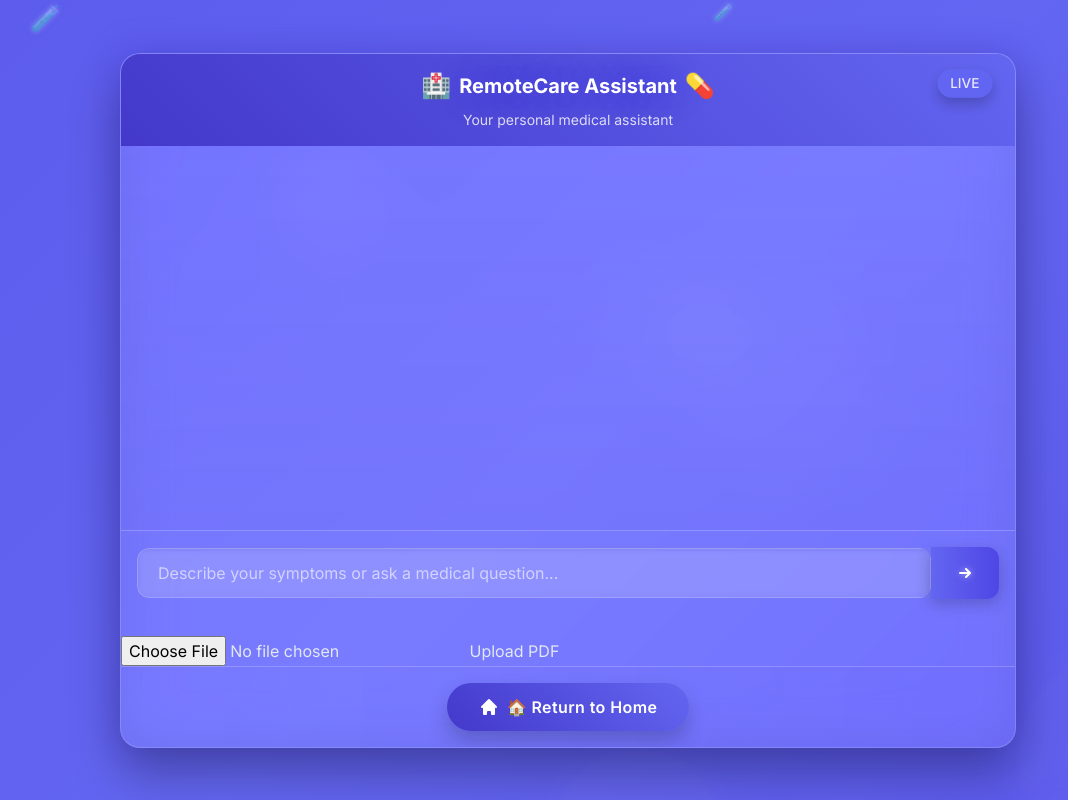
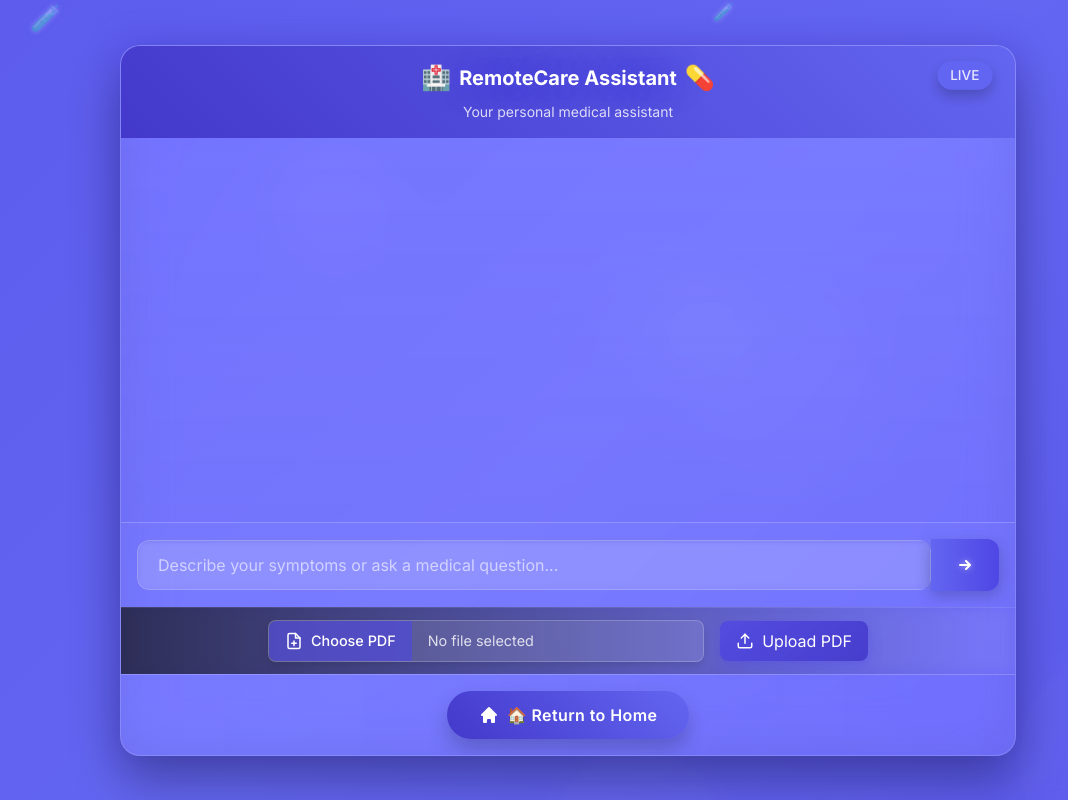
Before and after one commit to SankalpBadoni/RemoteCare, a Flask app: page /chat in a window 1280 px wide. Shown: the whole page, without its empty margins (72-1140 px from the left). Run offline with Flask 3, Linux system fonts and the light colour scheme.

Commit message:
updated chat bot UI/UX

```diff
--- a/static/js/chat.js
+++ b/static/js/chat.js
@@ -5,27 +5,28 @@ const msgerChat = document.querySelector(".chat-area");
 const BOT_NAME = "🩺 RemoteCare";
 const PERSON_NAME = "👤 You";
 
-
-document.getElementById("pdfUploadForm").addEventListener("submit", function(e) {
+document
+  .getElementById("pdfUploadForm")
+  .addEventListener("submit", function (e) {
     e.preventDefault(); // prevent full page reload
 
     const formData = new FormData(this);
 
     fetch("/process_upload", {
       method: "POST",
-    body: formData
+      body: formData,
     })
-.then(response => response.json())
-.then(data => {
+      .then((response) => response.json())
+      .then((data) => {
         appendMessage("📄 System", "left", data.message || "Upload complete.");
       })
-.catch(error => {
+      .catch((error) => {
         console.error("Upload failed:", error);
         appendMessage("📄 System", "left", "Upload failed. Please try again.");
       });
   });
 
-msgerForm.addEventListener("submit", event => {
+msgerForm.addEventListener("submit", (event) => {
   event.preventDefault();
 
   const msgText = msgerInput.value;
@@ -37,18 +38,24 @@ msgerForm.addEventListener("submit", event => {
 });
 
 function appendMessage(name, side, text) {
-    const msgBubbleClass = side === "right"
+  const msgBubbleClass =
+    side === "right"
       ? "user-bubble rounded-tl-2xl rounded-tr-none rounded-bl-2xl rounded-br-2xl text-white"
       : "bot-bubble rounded-tl-none rounded-tr-2xl rounded-bl-2xl rounded-br-2xl";
 
-    const nameClass = side === "right" ? "text-white text-opacity-90" : "text-white";
+  const nameClass =
+    side === "right" ? "text-white text-opacity-90" : "text-white";
 
   let msgHTML = `
-    <div class="msg ${side}-msg flex ${side === "right" ? "justify-end" : "justify-start"} mb-4 w-full">
+    <div class="msg ${side}-msg flex ${
+    side === "right" ? "justify-end" : "justify-start"
+  } mb-4 w-full">
         <div class="msg-bubble ${msgBubbleClass} p-4 max-w-xs md:max-w-md shadow-sm relative">
             <div class="msg-info mb-2 flex items-center justify-between">
                 <div class="msg-info-name font-semibold ${nameClass}">${name}</div>
-                <div class="msg-info-time text-xs opacity-75 ml-2">${formatDate(new Date())}</div>
+                <div class="msg-info-time text-xs opacity-75 ml-2">${formatDate(
+                  new Date()
+                )}</div>
             </div>
             <div class="msg-text">${text}</div>
         </div>
@@ -78,7 +85,7 @@ function botResponse(rawText) {
     document.getElementById("typing-indicator").remove();
 
     // Handle both string and JSON responses
-        const response = typeof data === 'string' ? data : JSON.stringify(data);
+    const response = typeof data === "string" ? data : JSON.stringify(data);
     appendMessage(BOT_NAME, "left", response);
   });
 }
@@ -96,16 +103,16 @@ function goHome() {
 
 // Create floating spiritual particles
 function createParticle() {
-    const particles = ['💊', '🩺', '🏥', '💉', '🧪', '🧬', '⚕️'];
-    const particle = document.createElement('div');
-    particle.className = 'particle';
+  const particles = ["💊", "🩺", "🏥", "💉", "🧪", "🧬", "⚕️"];
+  const particle = document.createElement("div");
+  particle.className = "particle";
   particle.innerHTML = particles[Math.floor(Math.random() * particles.length)];
-    particle.style.left = Math.random() * 100 + '%';
-    particle.style.fontSize = (Math.random() * 1.5 + 0.5) + 'rem';
-    particle.style.animationDelay = Math.random() * 20 + 's';
-    particle.style.animationDuration = (Math.random() * 10 + 15) + 's';
+  particle.style.left = Math.random() * 100 + "%";
+  particle.style.fontSize = Math.random() * 1.5 + 0.5 + "rem";
+  particle.style.animationDelay = Math.random() * 20 + "s";
+  particle.style.animationDuration = Math.random() * 10 + 15 + "s";
 
-    document.getElementById('particles').appendChild(particle);
+  document.getElementById("particles").appendChild(particle);
 
   setTimeout(() => {
     particle.remove();
@@ -122,13 +129,13 @@ for (let i = 0; i < 3; i++) {
 
 // Create floating circles in background
 function createFloatingCircles() {
-    const circlesContainer = document.getElementById('floating-circles');
-    circlesContainer.innerHTML = ''; // Clear existing circles
+  const circlesContainer = document.getElementById("floating-circles");
+  circlesContainer.innerHTML = ""; // Clear existing circles
 
   // Create 8 random circles
   for (let i = 0; i < 8; i++) {
-        const circle = document.createElement('div');
-        circle.className = 'floating-circle';
+    const circle = document.createElement("div");
+    circle.className = "floating-circle";
 
     // Random size between 100px and 300px
     const size = Math.floor(Math.random() * 200) + 100;
@@ -155,3 +162,15 @@ createFloatingCircles();
 
 // Recreate circles occasionally for variety
 setInterval(createFloatingCircles, 30000);
+
+document.getElementById('fileInput').addEventListener('change', function() {
+    const fileNameDisplay = document.getElementById('selected-file-name');
+    if (this.files.length > 0) {
+        // Show the name of the selected file
+        fileNameDisplay.textContent = this.files[0].name;
+        fileNameDisplay.style.color = 'rgba(255, 255, 255, 0.9)';
+    } else {
+        fileNameDisplay.textContent = 'No file selected';
+        fileNameDisplay.style.color = 'rgba(255, 255, 255, 0.6)';
+    }
+});
--- a/static/styles/chat.css
+++ b/static/styles/chat.css
@@ -382,3 +382,151 @@ body {
     background: linear-gradient(to right, transparent, rgba(79,70,229,0.05)); /* Maintain gradient */
     border-top: 1px solid rgba(255, 255, 255, 0.2); /* Keep border top */
 }
+
+.upload-container {
+    display: flex;
+    justify-content: center;
+    padding: 0.75rem 1rem;
+    background: linear-gradient(to right, rgba(26, 26, 46, 0.8), rgba(79, 70, 229, 0.1));
+    backdrop-filter: blur(8px);
+    border-top: 1px solid rgba(255, 255, 255, 0.1);
+}
+
+.modern-upload-form {
+    display: flex;
+    align-items: center;
+    width: 100%;
+    max-width: 600px;
+    gap: 1rem;
+}
+
+.file-input-wrapper {
+    display: flex;
+    align-items: center;
+    flex: 1;
+    background: rgba(255, 255, 255, 0.1);
+    border-radius: 8px;
+    overflow: hidden;
+    border: 1px solid rgba(255, 255, 255, 0.2);
+    box-shadow: 0 4px 6px rgba(0, 0, 0, 0.1);
+    transition: all 0.3s ease;
+}
+
+.file-input-wrapper:hover {
+    background: rgba(255, 255, 255, 0.15);
+    border-color: rgba(255, 255, 255, 0.3);
+}
+
+.file-upload-input {
+    position: absolute;
+    width: 0.1px;
+    height: 0.1px;
+    opacity: 0;
+    overflow: hidden;
+    z-index: -1;
+}
+
+.file-select-btn {
+    display: flex;
+    align-items: center;
+    padding: 0.5rem 1rem;
+    background: rgba(79, 70, 229, 0.6);
+    color: white;
+    cursor: pointer;
+    transition: all 0.3s ease;
+    height: 40px;
+}
+
+.file-select-btn:hover {
+    background: rgba(79, 70, 229, 0.8);
+}
+
+.file-icon {
+    width: 18px;
+    height: 18px;
+    margin-right: 8px;
+}
+
+.file-select-text {
+    font-weight: 500;
+    font-size: 0.9rem;
+    white-space: nowrap;
+}
+
+.selected-file-name {
+    padding: 0 1rem;
+    color: rgba(255, 255, 255, 0.8);
+    font-size: 0.9rem;
+    overflow: hidden;
+    text-overflow: ellipsis;
+    white-space: nowrap;
+    max-width: 200px;
+}
+
+.submit-pdf-btn {
+    display: flex;
+    align-items: center;
+    padding: 0.5rem 1rem;
+    height: 40px;
+    background: linear-gradient(135deg, rgba(79, 70, 229, 0.8), rgba(67, 56, 202, 0.9));
+    color: white;
+    border: none;
+    border-radius: 8px;
+    cursor: pointer;
+    transition: all 0.3s ease;
+    box-shadow: 0 4px 10px rgba(0, 0, 0, 0.2);
+}
+
+.submit-pdf-btn:hover {
+    transform: translateY(-2px);
+    box-shadow: 0 6px 15px rgba(79, 70, 229, 0.4);
+    background: linear-gradient(135deg, rgba(91, 82, 233, 0.9), rgba(79, 70, 229, 1));
+}
+
+.submit-pdf-btn:active {
+    transform: translateY(1px);
+    box-shadow: 0 2px 8px rgba(79, 70, 229, 0.3);
+}
+
+.upload-icon {
+    width: 18px;
+    height: 18px;
+    margin-right: 8px;
+}
+
+/* Animation for the upload button */
+@keyframes pulse-upload {
+    0% {
+        box-shadow: 0 4px 10px rgba(79, 70, 229, 0.3);
+    }
+    50% {
+        box-shadow: 0 4px 15px rgba(79, 70, 229, 0.5);
+    }
+    100% {
+        box-shadow: 0 4px 10px rgba(79, 70, 229, 0.3);
+    }
+}
+
+.submit-pdf-btn {
+    animation: pulse-upload 3s infinite;
+}
+
+.submit-pdf-btn:hover {
+    animation: none;
+}
+
+/* Responsive design */
+@media (max-width: 640px) {
+    .modern-upload-form {
+        flex-direction: column;
+        gap: 0.5rem;
+    }
+
+    .file-input-wrapper, .submit-pdf-btn {
+        width: 100%;
+    }
+
+    .submit-pdf-btn {
+        justify-content: center;
+    }
+}
--- a/templates/chat.html
+++ b/templates/chat.html
@@ -1,12 +1,21 @@
 <!DOCTYPE html>
 <html lang="en">
   <head>
-    <meta charset="UTF-8">
-    <meta name="viewport" content="width=device-width, initial-scale=1.0">
+    <meta charset="UTF-8" />
+    <meta name="viewport" content="width=device-width, initial-scale=1.0" />
     <title>RemoteCare - Medical Assistant</title>
-    <link href="https://cdn.jsdelivr.net/npm/tailwindcss@2.2.19/dist/tailwind.min.css" rel="stylesheet">
-    <link href="https://fonts.googleapis.com/css2?family=Inter:wght@300;400;500;600;700&display=swap" rel="stylesheet">
-    <link rel="stylesheet" href="{{ url_for('static', filename='styles/chat.css') }}">
+    <link
+      href="https://cdn.jsdelivr.net/npm/tailwindcss@2.2.19/dist/tailwind.min.css"
+      rel="stylesheet"
+    />
+    <link
+      href="https://fonts.googleapis.com/css2?family=Inter:wght@300;400;500;600;700&display=swap"
+      rel="stylesheet"
+    />
+    <link
+      rel="stylesheet"
+      href="{{ url_for('static', filename='styles/chat.css') }}"
+    />
   </head>
   <body class="min-h-screen">
     <div class="floating-particles" id="particles"></div>
@@ -15,7 +24,9 @@
     <div id="floating-circles"></div>
 
     <div class="flex justify-center items-center min-h-[80vh] p-4">
-        <section class="chatbot-container rounded-lg shadow-xl w-full max-w-4xl overflow-hidden">
+      <section
+        class="chatbot-container rounded-lg shadow-xl w-full max-w-4xl overflow-hidden"
+      >
         <!-- Header -->
         <header class="spiritual-gradient p-4 text-white rounded-t-lg relative">
           <div class="chat-header-pill">LIVE</div>
@@ -24,57 +35,100 @@
             <h1 class="text-xl font-bold glow-effect">RemoteCare Assistant</h1>
             <span class="text-2xl ml-2">💊</span>
           </div>
-                <p class="text-center text-sm opacity-80 mt-2">Your personal medical assistant</p>
+          <p class="text-center text-sm opacity-80 mt-2">
+            Your personal medical assistant
+          </p>
         </header>
 
         <!-- Chat Area -->
-            <main class="chat-area p-4 overflow-y-auto overflow-x-hidden h-96 bg-gradient-to-b from-transparent to-rgba(79,70,229,0.05)">
-                <div class="msg left-msg">
-
-                </div>
+        <main
+          class="chat-area p-4 overflow-y-auto overflow-x-hidden h-96 bg-gradient-to-b from-transparent to-rgba(79,70,229,0.05)"
+        >
+          <div class="msg left-msg"></div>
         </main>
 
         <!-- Input Area -->
-            <form class="input-area flex p-4 bg-gradient-to-r from-transparent to-rgba(79,70,229,0.05) border-t border-white border-opacity-20">
-                <div class="chat-input-container flex-grow relative rounded-l-lg overflow-hidden">
-                    <input type="text"
+        <form
+          class="input-area flex p-4 bg-gradient-to-r from-transparent to-rgba(79,70,229,0.05) border-t border-white border-opacity-20"
+        >
+          <div
+            class="chat-input-container flex-grow relative rounded-l-lg overflow-hidden"
+          >
+            <input
+              type="text"
               class="w-full p-3 border border-r-0 border-white border-opacity-30 focus:outline-none focus:ring-2 focus:ring-indigo-500 focus:ring-opacity-50 bg-white bg-opacity-20 text-white placeholder-white placeholder-opacity-70 backdrop-filter backdrop-blur-sm"
               id="textInput"
-                           placeholder="Describe your symptoms or ask a medical question...">
-                    <div class="absolute inset-0 pointer-events-none shadow-inner rounded-l-lg"></div>
+              placeholder="Describe your symptoms or ask a medical question..."
+            />
+            <div
+              class="absolute inset-0 pointer-events-none shadow-inner rounded-l-lg"
+            ></div>
           </div>
-                <button type="submit"
-                        class="px-6 py-3 spiritual-gradient text-white font-medium rounded-r-lg hover:opacity-90 transition-all duration-300 focus:outline-none focus:ring-2 focus:ring-white focus:ring-opacity-50 shadow-md hover:shadow-lg active:scale-95">
-                    <svg xmlns="http://www.w3.org/2000/svg" class="h-5 w-5" viewBox="0 0 20 20" fill="currentColor">
-                        <path fill-rule="evenodd" d="M10.293 5.293a1 1 0 011.414 0l4 4a1 1 0 010 1.414l-4 4a1 1 0 01-1.414-1.414L12.586 11H5a1 1 0 110-2h7.586l-2.293-2.293a1 1 0 010-1.414z" clip-rule="evenodd" />
+          <button
+            type="submit"
+            class="px-6 py-3 spiritual-gradient text-white font-medium rounded-r-lg hover:opacity-90 transition-all duration-300 focus:outline-none focus:ring-2 focus:ring-white focus:ring-opacity-50 shadow-md hover:shadow-lg active:scale-95"
+          >
+            <svg
+              xmlns="http://www.w3.org/2000/svg"
+              class="h-5 w-5"
+              viewBox="0 0 20 20"
+              fill="currentColor"
+            >
+              <path
+                fill-rule="evenodd"
+                d="M10.293 5.293a1 1 0 011.414 0l4 4a1 1 0 010 1.414l-4 4a1 1 0 01-1.414-1.414L12.586 11H5a1 1 0 110-2h7.586l-2.293-2.293a1 1 0 010-1.414z"
+                clip-rule="evenodd"
+              />
             </svg>
           </button>
         </form>
 
+
+
 <div class="upload-container">
-            <!-- Hidden Inputs -->
-             <form action="{{ url_for('process_upload') }}" id="pdfUploadForm" method="post" enctype="multipart/form-data" class="space-y-6">
+    <form action="{{ url_for('process_upload') }}" id="pdfUploadForm" method="post" enctype="multipart/form-data" class="modern-upload-form">
+        <div class="file-input-wrapper">
             <input type="file" name="file" accept=".pdf" required class="file-upload-input" id="fileInput">
-            <button class="upload-btn">
+            <label for="fileInput" class="file-select-btn">
+                <svg xmlns="http://www.w3.org/2000/svg" class="file-icon" viewBox="0 0 24 24" fill="none" stroke="currentColor" stroke-width="2" stroke-linecap="round" stroke-linejoin="round">
+                    <path d="M14 2H6a2 2 0 0 0-2 2v16a2 2 0 0 0 2 2h12a2 2 0 0 0 2-2V8z"></path>
+                    <polyline points="14 2 14 8 20 8"></polyline>
+                    <line x1="12" y1="18" x2="12" y2="12"></line>
+                    <line x1="9" y1="15" x2="15" y2="15"></line>
+                </svg>
+                <span class="file-select-text">Choose PDF</span>
+            </label>
+            <span id="selected-file-name" class="selected-file-name">No file selected</span>
+        </div>
+        <button type="submit" class="submit-pdf-btn">
+            <svg xmlns="http://www.w3.org/2000/svg" class="upload-icon" viewBox="0 0 24 24" fill="none" stroke="currentColor" stroke-width="2" stroke-linecap="round" stroke-linejoin="round">
+                <path d="M21 15v4a2 2 0 0 1-2 2H5a2 2 0 0 1-2-2v-4"></path>
+                <polyline points="17 8 12 3 7 8"></polyline>
+                <line x1="12" y1="3" x2="12" y2="15"></line>
+            </svg>
             Upload PDF
         </button>
     </form>
-
-
-            <!-- <form action="{{ url_for('process_upload') }}" method="post" enctype="multipart/form-data" class="space-y-6">
-            <input type="file" id="image-upload" accept="image/*" />
-
-            <button class="upload-btn">
-                Upload Image
-            </button>
-            </form> -->
 </div>
 
         <!-- Action Button -->
-            <div class="action-buttons flex justify-center p-4 bg-gradient-to-r from-transparent to-rgba(79,70,229,0.05) border-t border-white border-opacity-20">
-                <a href="#" onclick="goHome()" class="home-button px-8 py-3 text-white font-medium rounded-lg shadow-sm flex items-center">
-                    <svg xmlns="http://www.w3.org/2000/svg" class="h-5 w-5 mr-2" viewBox="0 0 20 20" fill="currentColor">
-                        <path d="M10.707 2.293a1 1 0 00-1.414 0l-7 7a1 1 0 001.414 1.414L4 10.414V17a1 1 0 001 1h2a1 1 0 001-1v-2a1 1 0 011-1h2a1 1 0 011 1v2a1 1 0 001 1h2a1 1 0 001-1v-6.586l.293.293a1 1 0 001.414-1.414l-7-7z"/>
+        <div
+          class="action-buttons flex justify-center p-4 bg-gradient-to-r from-transparent to-rgba(79,70,229,0.05) border-t border-white border-opacity-20"
+        >
+          <a
+            href="#"
+            onclick="goHome()"
+            class="home-button px-8 py-3 text-white font-medium rounded-lg shadow-sm flex items-center"
+          >
+            <svg
+              xmlns="http://www.w3.org/2000/svg"
+              class="h-5 w-5 mr-2"
+              viewBox="0 0 20 20"
+              fill="currentColor"
+            >
+              <path
+                d="M10.707 2.293a1 1 0 00-1.414 0l-7 7a1 1 0 001.414 1.414L4 10.414V17a1 1 0 001 1h2a1 1 0 001-1v-2a1 1 0 011-1h2a1 1 0 011 1v2a1 1 0 001 1h2a1 1 0 001-1v-6.586l.293.293a1 1 0 001.414-1.414l-7-7z"
+              />
             </svg>
             🏠 Return to Home
           </a>
```
Lines whose indentation alone changed are shown as unchanged.
